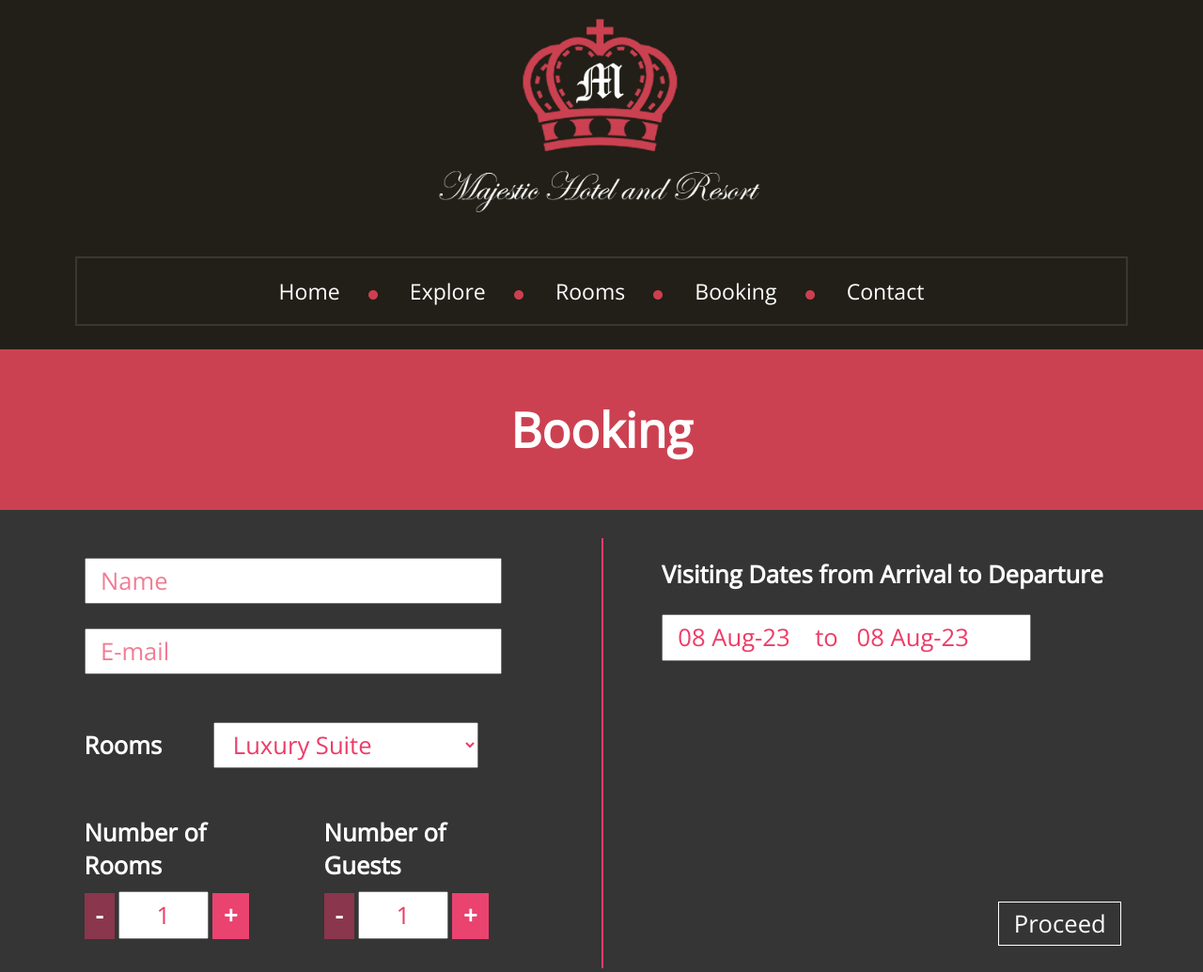
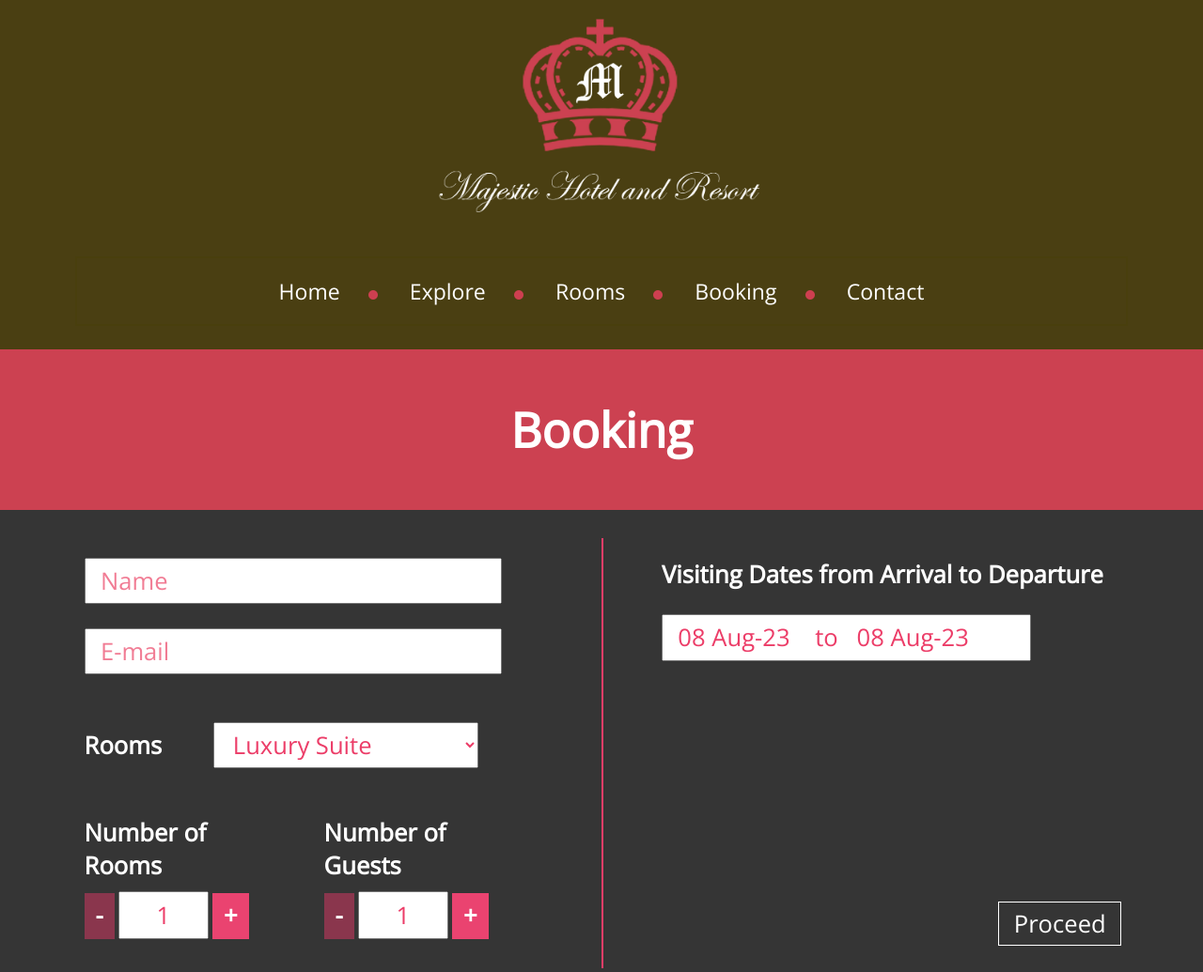
Before and after one commit to DavidStorm88/hotel-no, a plain HTML site: page hotel-master/bb.html in a window 1280 px wide. Shown: the top 1035 px of the page at 94% size. Drawn offline with nearby package versions, Linux system fonts and the light colour scheme.

Commit message:
Cambio de color en el main

```diff
--- a/hotel-master/css/main.css
+++ b/hotel-master/css/main.css
@@ -5,7 +5,7 @@
 }
 
 .tm-header{
-    background: #211f17;
+    background: #4a3f12;
     display: block;
     padding: 20px;
 
@@ -20,7 +20,7 @@
 
 .tm-nav{
    max-width: 90%;
-       border: 2px solid #3a382e;
+       border: 2px solid #493f0d;
     display: block;
 
     margin: 30px auto 5px auto;
@@ -51,7 +51,7 @@
 }
 .tm-nav div ul li a:hover{
 
-    color: #ec3c6a;
+    color: #ee3063;
 }
 
 .tm-list::after{
```
